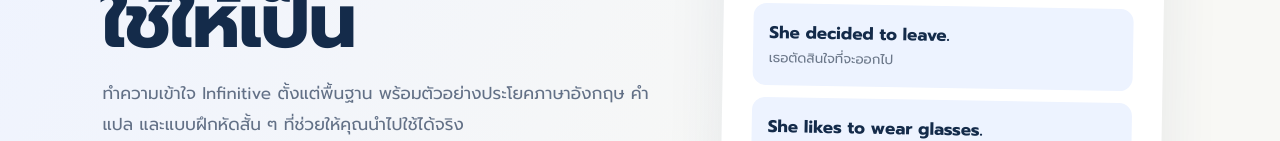
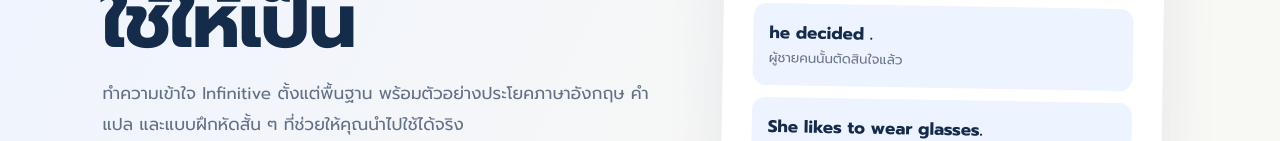
Before and after one commit to potitusafe-tech/gramma-lab, a plain HTML site: page index.html in a window 1280 px wide. Shown: the part 375-516 px from the top of the page. Drawn offline with Linux system fonts and the light colour scheme.

Commit message:
Update index.html

```diff
--- a/index.html
+++ b/index.html
@@ -254,7 +254,7 @@ header{display:flex;align-items:center;flex-wrap:wrap;gap:8px}
 <main id="course">
 <div class="glasses-background" id="courseDecorations" hidden aria-hidden="true"><span style="--top:12%;--left:76%;--duration:13s;--delay:-2s">🕶️</span><span style="--top:52%;--left:82%;--duration:16s;--delay:-9s">🕶️</span><span style="--top:72%;--left:12%;--duration:15s;--delay:-6s">🕶️</span><span style="--top:24%;--left:2%;--duration:11s;--delay:-4s">🧬</span><span style="--top:68%;--left:91%;--duration:12s;--delay:-8s">🍬</span><span style="--top:42%;--left:91%;--duration:10s;--delay:-3s">π</span><span class="buu-mark" style="--top:86%;--left:4%;--duration:13s;--delay:-5s">BUU</span></div>
 <div class="page active" data-page="0"><div class="hero" id="intro"><div><div class="eyebrow">ENGLISH GRAMMAR • BEGINNER GUIDE</div><h1>INFINITIVE<span>.</span><br>เรียนให้เข้าใจ<br>ใช้ให้เป็น</h1><p>ทำความเข้าใจ Infinitive ตั้งแต่พื้นฐาน พร้อมตัวอย่างประโยคภาษาอังกฤษ คำแปล และแบบฝึกหัดสั้น ๆ ที่ช่วยให้คุณนำไปใช้ได้จริง</p><button class="btn" id="startLearning" type="button">เริ่มเรียนรู้ →</button></div>
-<div class="hero-card"><div class="label">THE BASIC FORMULA</div><div class="formula">to + <b>V.1</b></div><div class="example"><strong>I want to learn English.</strong><small>ฉันต้องการเรียนภาษาอังกฤษ</small></div><div class="example"><strong>She decided to leave.</strong><small>เธอตัดสินใจที่จะออกไป</small></div><div class="example"><strong>She likes to wear glasses.</strong><small>เธอชอบใส่แว่น</small></div></div></div></div>
+<div class="hero-card"><div class="label">THE BASIC FORMULA</div><div class="formula">to + <b>V.1</b></div><div class="example"><strong>I want to learn English.</strong><small>ฉันต้องการเรียนภาษาอังกฤษ</small></div><div class="example"><strong>he decided .</strong><small>ผู้ชายคนนั้นตัดสินใจแล้ว</small></div><div class="example"><strong>She likes to wear glasses.</strong><small>เธอชอบใส่แว่น</small></div></div></div></div>
 <div class="page course-page" data-page="1"><section id="lessons"><div class="section-head"><div class="eyebrow">01 / THE BASICS</div><h2>Infinitive คืออะไร?</h2><p>Infinitive คือรูปกริยาพื้นฐานที่ไม่ผันตามประธานหรือกาล โดยรูปแบบที่พบบ่อยมี 2 ประเภทหลัก</p></div>
 <div class="cards">
 <div class="card"><span class="tag">TYPE 01</span><h3>To-infinitive</h3><div class="pattern">to + V.1</div><p>ใช้ to ตามด้วยคำกริยารูปพื้นฐาน มักใช้เพื่อบอกความต้องการ การตัดสินใจ หรือจุดประสงค์</p><div class="sample"><b>They hope to win.</b><span>พวกเขาหวังว่าจะชนะ</span></div><div class="sample"><b>I study to improve my English.</b><span>ฉันเรียนเพื่อพัฒนาภาษาอังกฤษ</span></div></div>
```
